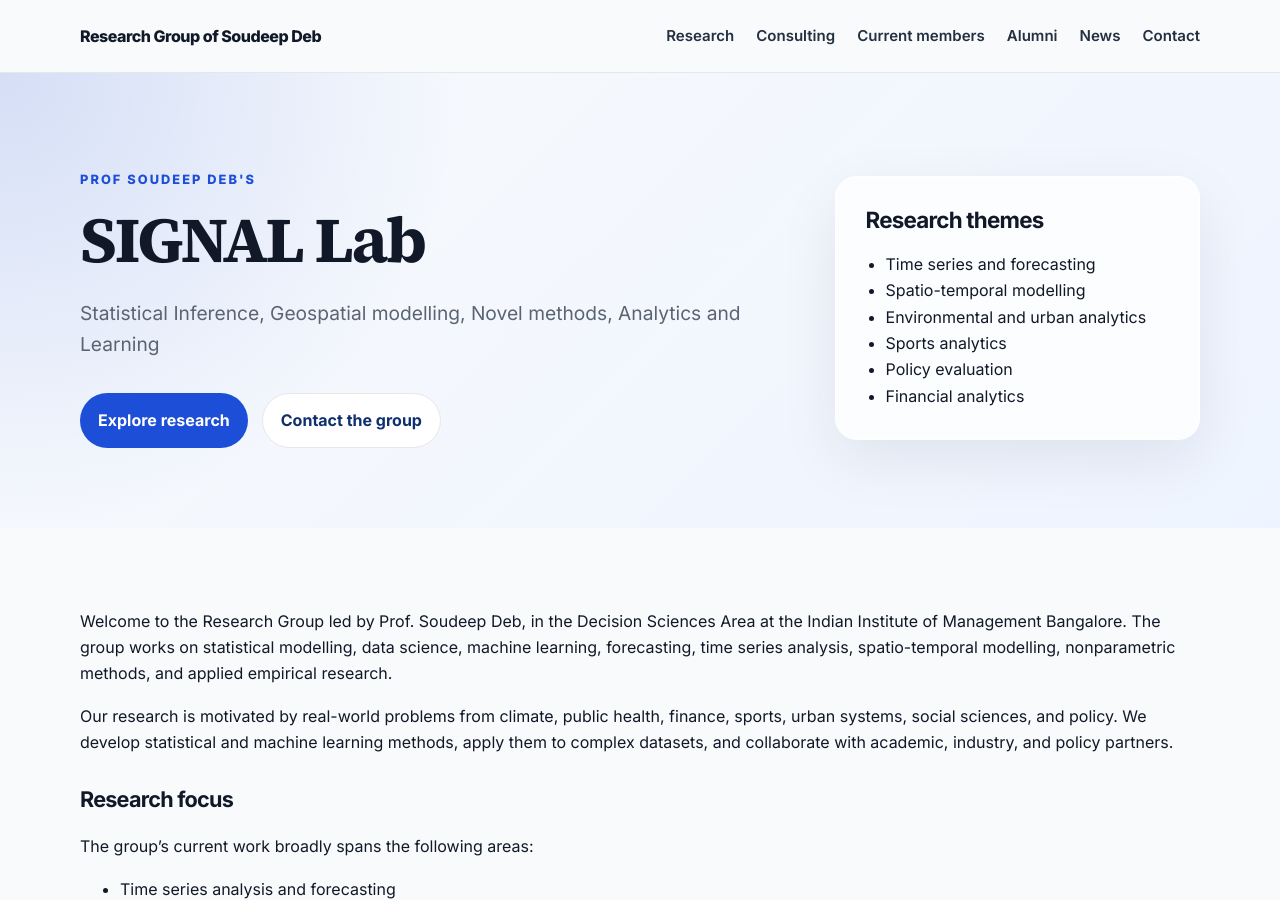
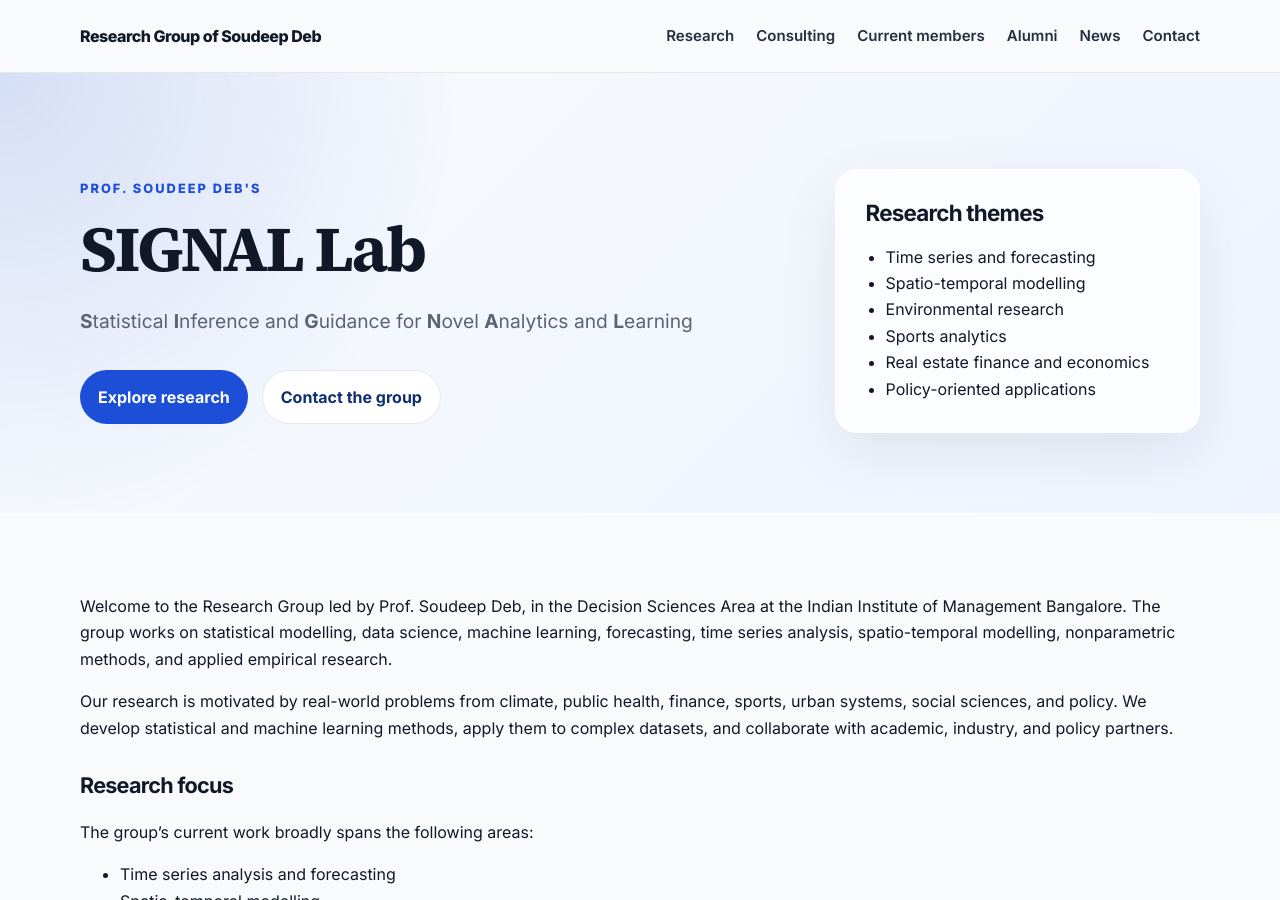
Before and after one commit to soudeepd/soudeeps-research-group, a Jekyll site: the page built from docs/index.md, in a window 1280 px wide and 900 px high. Built offline with Jekyll 4.4.1, drawn with Linux system fonts in a browser that asks for light colours.

Commit message:
Fix typos and update research themes in home layout

```diff
--- a/docs/_layouts/home.html
+++ b/docs/_layouts/home.html
@@ -5,11 +5,15 @@ layout: default
 <section class="hero">
   <div class="container hero-grid">
     <div>
-      <p class="eyebrow">Prof Soudeep Deb's</p>
+      <p class="eyebrow">Prof. Soudeep Deb's</p>
       <h1>SIGNAL Lab</h1>
+
       <p class="hero-text">
-        Statistical Inference, Geospatial modelling, Novel methods, Analytics and Learning
+        <strong>S</strong>tatistical <strong>I</strong>nference and
+        <strong>G</strong>uidance for <strong>N</strong>ovel
+        <strong>A</strong>nalytics and <strong>L</strong>earning
       </p>
+
       <div class="hero-actions">
         <a class="button primary" href="{{ site.baseurl }}/research/">Explore research</a>
         <a class="button secondary" href="{{ site.baseurl }}/contact/">Contact the group</a>
@@ -21,10 +25,10 @@ layout: default
       <ul>
         <li>Time series and forecasting</li>
         <li>Spatio-temporal modelling</li>
-        <li>Environmental and urban analytics</li>
+        <li>Environmental research</li>
         <li>Sports analytics</li>
-        <li>Policy evaluation</li>
-        <li>Financial analytics</li>
+        <li>Real estate finance and economics</li>
+        <li>Policy-oriented applications</li>
       </ul>
     </div>
   </div>
```
